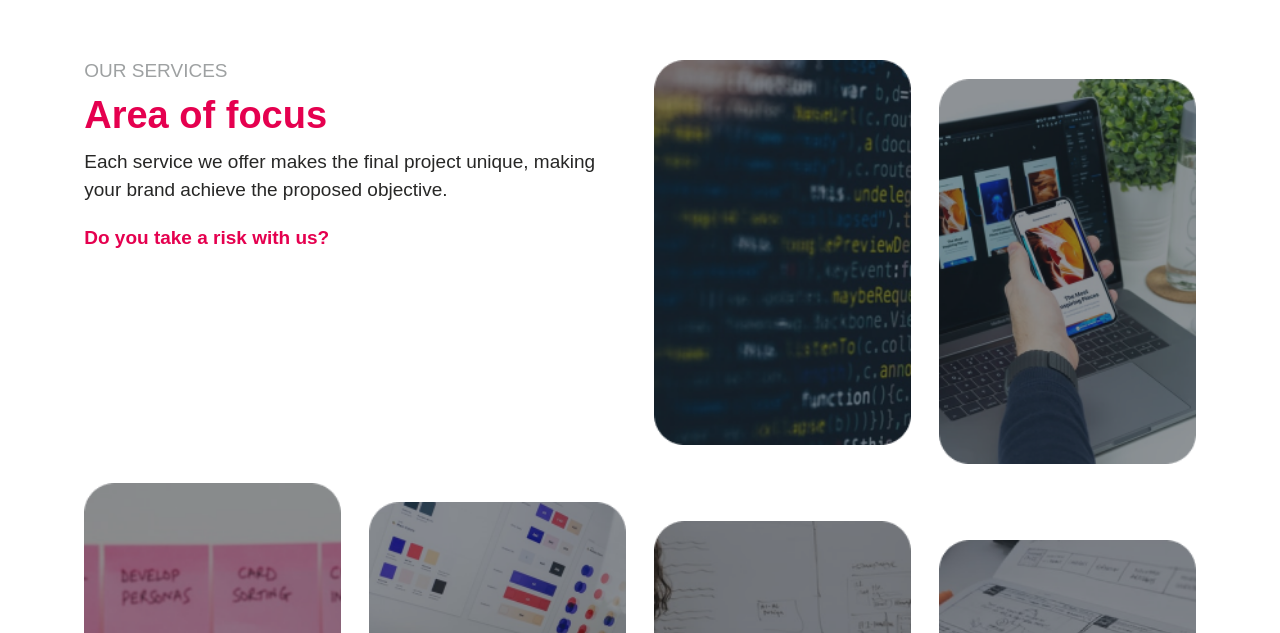
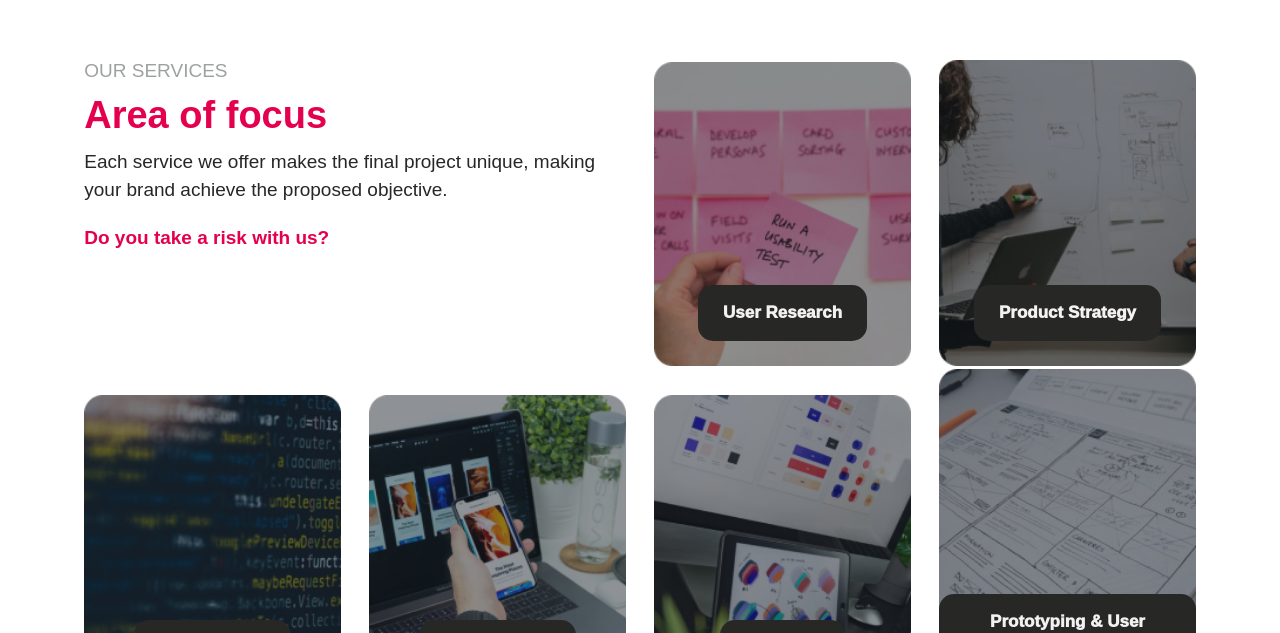
Before and after one commit to cristina-bosa/tfg, a plain HTML site: page index.html in a window 1280 px wide. Shown: the part 2167-2800 px from the top of the page. Drawn offline with nearby package versions, Linux system fonts and the light colour scheme; a web font is replaced by a local one.

Commit message:
Changes on web

```diff
--- a/assets/css/app.css
+++ b/assets/css/app.css
@@ -24,7 +24,7 @@
     display: flex;
     justify-content: center;
     align-items: center;
-    min-height: 40vh;
+    min-height: 60vh;
     background-attachment: fixed;
     background-position: center;
     background-repeat: no-repeat;
@@ -35,12 +35,13 @@
     padding-right: 50px;
 }
 
+
 .hero-parallax{
     background-image: url(../img/crescent.svg);
     display: flex;
     justify-content: center;
     align-items: center;
-    min-height: 100vh;
+    height: 80vh;
     background-attachment: fixed;
     background-position: center;
     background-repeat: no-repeat;
@@ -161,3 +162,19 @@ header{
     justify-content: center;
     align-items: center;
 }
+.mt-n1{
+    margin-top: -4.25rem !important;
+}
+.btn-black {
+    padding: 15px 25px;
+    border: unset;
+    border-radius: 15px;
+    color: var(--light);
+    z-index: 1;
+    background: var(--dark);
+    position: relative;
+    font-weight: 1000;
+    font-size: 17px;
+    transition: all 250ms;
+    overflow: hidden;
+   }
--- a/index.html
+++ b/index.html
@@ -17,70 +17,87 @@
         <h1 class="text-center text-bold">We focus on delivering a high quality user experience design</h1>
         <div class="hero-parallax blur"></div>
     </header>
-    <main class="container">
+    <div class="container">
         <section id="about-us" class="row mb-10 mt-10">
             <div class="col-lg-6">
                 <h4 class="text-color-gray text-light fs-6">ABOUT US</h4>
                 <h2 class="text-color-primary text-bold">Our history</h2>
-                <p>Our mothers once told us <span class="text-color-primary">"Choose a job you love and you will never have to work a day in your life"</span>
-                    It has become our company philosophy.<p>
-                <p>We dedicate ourselves to what motivates us, what makes us happy, what we are passionate about and we enjoy the whole process of creating the project, from its earliest stages until it goes into production.</p>
+                <p>Our mothers once told us <span class="text-color-primary">"Choose a job you love and you will never
+                        have to work a day in your life"</span>
+                    It has become our company philosophy.
+                <p>
+                <p>We dedicate ourselves to what motivates us, what makes us happy, what we are passionate about and we
+                    enjoy the whole process of creating the project, from its earliest stages until it goes into
+                    production.</p>
                 <button class="mt-5">Read more</button>
             </div>
-            <div class="col-lg-6">
+            <div class="col-lg-6 d-none d-lg-block">
                 <img src="./assets/img/img-derecha.png" class="img-fluid" alt="img-derecha">
             </div>
         </section>
 
-    </main>
+    </div>
     <section id="parallax">
-        <h2 class="text-color-white text-center text-bold text-48">Design is not just what it looks like and feels like. Design is how it works</h3>
+        <h2 class="text-color-white text-center text-bold text-48">Design is not just what it looks like and feels like.
+            Design is how it works</h3>
     </section>
     <div class="container">
         <section id="services" class="row mb-10 mt-10">
             <div class="col-lg-6">
                 <h4 class="text-color-gray text-light fs-6">OUR SERVICES</h4>
                 <h2 class="text-color-primary text-bold">Area of focus</h2>
-                <p>Each service we offer makes the final project unique, making your brand achieve the proposed objective.</p>
+                <p>Each service we offer makes the final project unique, making your brand achieve the proposed
+                    objective.</p>
                 <p><span class="text-bold text-color-primary">Do you take a risk with us?</span></p>
             </div>
-            <div class="col-lg-3">
-                <img src="./assets/img/card-services.png" class="img-fluid" alt="img-derecha">
+            <div class="col-lg-3 d-flex justify-content-end flex-column align-items-center pb-4">
+                <img src="./assets/img/user-research.png" class="img-fluid">
+                <button class="btn-black mt-n1">User Research</button>
             </div>
-            <div class="col-lg-3 mt-3">
-                <img src="./assets/img/card-services-1.png" class="img-fluid" alt="img-derecha">
+            <div class="col-lg-3 d-flex justify-content-end flex-column align-items-center pb-4" id="product-strategy">
+                <img src="./assets/img/product.png" class="img-fluid">
+                <button class="btn-black mt-n1">Product Strategy</button>
             </div>
-            <div class="col-lg-3 mt-3">
-                <img src="./assets/img/card-services-2.png" class="img-fluid" alt="img-derecha">
+            <div class="col-lg-3 mt-3 d-flex justify-content-end flex-column align-items-center pb-4" id="develpment">
+                <img src="./assets/img/develipment.png" class="img-fluid">
+                <button class="btn-black mt-n1">Development</button>
             </div>
-            <div class="col-lg-3 mt-4">
-                <img src="./assets/img/card-services-3.png" class="img-fluid" alt="img-derecha">
+            <div class="col-lg-3 d-flex justify-content-end flex-column align-items-center pb-4" id="ui-ux">
+                <img src="./assets/img/ux-ui.png" class="img-fluid">
+                <button class="btn-black mt-n1">UI/UX Design</button>
             </div>
-            <div class="col-lg-3 mt-5">
-                <img src="./assets/img/card-services-4.png" class="img-fluid" alt="img-derecha">
+            <div class="col-lg-3 d-flex justify-content-end flex-column align-items-center pb-4" id="branding">
+                <img src="./assets/img/branding.png" class="img-fluid">
+                <button class="btn-black mt-n1">Branding</button>
             </div>
-            <div class="col-lg-3 mt-6">
-                <img src="./assets/img/card-services-5.png" class="img-fluid" alt="img-derecha">
+            <div class="col-lg-3 d-flex justify-content-end flex-column align-items-center pb-4" id="prototyping">
+                <img src="./assets/img/prototyping.png" class="img-fluid">
+                <button class="btn-black mt-n1">Prototyping & User Testing</button>
             </div>
+
 
 
         </section>
         <section id="projects" class="row mb-10 mt-10 align-items-end">
             <div class="col-lg-6">
                 <div class="row">
-                    <div class="col-lg-6">
-                        <img src="./assets/img/card-services-1.png" class="img-fluid" alt="img-derecha">
+                    <div class="col-lg-6 d-flex justify-content-end flex-column align-items-center pb-4">
+                        <img src="./assets/img/inmoverse.png" class="img-fluid">
+                        <button class="btn-black mt-n1">Inmoverse</button>
                     </div>
-                    <div class="col-lg-6 mt-3">
-                        <img src="./assets/img/card-services-1.png" class="img-fluid" alt="img-derecha">
+                    <div class="col-lg-6 d-flex justify-content-end flex-column align-items-center pb-4">
+                        <img src="./assets/img/citric.png" class="img-fluid" alt="img-derecha">
+                        <button class="btn-black mt-n1">Citric</button>
                     </div>
                 </div>
-                <div class="row">
-                    <div class="col-lg-6">
-                        <img src="./assets/img/card-services-1.png" class="img-fluid" alt="img-derecha">
+                <div class="row mt-3">
+                    <div class="col-lg-6 d-flex justify-content-end flex-column align-items-center pb-4">
+                        <img src="./assets/img/memories.png" class="img-fluid" alt="img-derecha">
+                        <button class="btn-black mt-n1">Memories</button>
                     </div>
-                    <div class="col-lg-6 mt-3">
-                        <img src="./assets/img/card-services-1.png" class="img-fluid" alt="img-derecha">
+                    <div class="col-lg-6 d-flex justify-content-end flex-column align-items-center pb-4">
+                        <img src="./assets/img/volclux.png" class="img-fluid" alt="img-derecha">
+                        <button class="btn-black mt-n1">Volclux</button>
                     </div>
                 </div>
             </div>
@@ -88,7 +105,8 @@
             <div class="col-lg-6">
                 <h4 class="text-color-gray text-light fs-6">OUR PROJECTS</h4>
                 <h2 class="text-color-primary text-bold">It make us proud</h2>
-                <p>We like to develop projects with start-ups, medium-sized companies, entrepreneurs and, above all, dreamers.
+                <p>We like to develop projects with start-ups, medium-sized companies, entrepreneurs and, above all,
+                    dreamers.
                     We will make your product the envy of the rivals.</p>
                 <button>Let's talk</button>
             </div>
@@ -97,12 +115,15 @@
             <div class="col-lg-6">
                 <h4 class="text-color-gray text-light fs-6">CONTACT WITH US</h4>
                 <h2 class="text-color-primary text-bold">Do you have something on mind?</h2>
-                <p>If your goal is to bring your product to market, make it recognisable and easy to understand with a unique and unparalleled user experience.
+                <p>If your goal is to bring your product to market, make it recognisable and easy to understand with a
+                    unique and unparalleled user experience.
                 </p>
-                <p class="text-bold text-color-primary">Get in touch with us!                </p>
-                <p >We will be happy to listen to your proposal.</p>
-                <p class="text-color-primary link"><img src="./assets/img/twitter.png" class="mr-1">@crescentdesignagency</p>
-                <p class="text-color-primary link"><img src="./assets/img/icon.png" class="mr-1">@crescentdesignagency</p>
+                <p class="text-bold text-color-primary">Get in touch with us! </p>
+                <p>We will be happy to listen to your proposal.</p>
+                <p class="text-color-primary link"><img src="./assets/img/twitter.png"
+                        class="mr-1">@crescentdesignagency</p>
+                <p class="text-color-primary link"><img src="./assets/img/icon.png" class="mr-1">@crescentdesignagency
+                </p>
                 <p class="text-color-primary link"><img src="./assets/img/env.png" class="mr-1">hello@crescent.es</p>
                 <p class="text-color-primary link"><img src="./assets/img/telephone.png" class="mr-1">+34 456489056</p>
             </div>
@@ -139,8 +160,6 @@
             </div>
         </section>
     </div>
-
-
     <footer class="container p-5">
         <div class="row">
             <div class="col-lg-4 text-center">
@@ -150,23 +169,28 @@
                 <h3 class="text-white text-bold">Let's talk</h3>
                 <div class="row">
                     <div class="col-lg-6">
-                        <p class="text-color-primary link text-color-white"><img src="./assets/img/twitter-white.png" class="mr-1">@crescentdesignagency</p>
-                        <p class="text-color-primary link text-color-white"><img src="./assets/img/icon-white.png" class="mr-1">@crescentdesignagency</p>
+                        <p class="text-color-primary link text-color-white"><img src="./assets/img/twitter-white.png"
+                                class="mr-1">@crescentdesignagency</p>
+                        <p class="text-color-primary link text-color-white"><img src="./assets/img/icon-white.png"
+                                class="mr-1">@crescentdesignagency</p>
 
                     </div>
                     <div class="col-lg-6">
-                        <p class="text-color-primary link text-color-white"><img src="./assets/img/env-white.png" class="mr-1">hello@crescent.es</p>
-                        <p class="text-color-primary link text-color-white"><img src="./assets/img/telephone-white.png" class="mr-1">+34 456489056</p>
+                        <p class="text-color-primary link text-color-white"><img src="./assets/img/env-white.png"
+                                class="mr-1">hello@crescent.es</p>
+                        <p class="text-color-primary link text-color-white"><img src="./assets/img/telephone-white.png"
+                                class="mr-1">+34 456489056</p>
                     </div>
                 </div>
             </div>
         </div>
         <div class="row mt-4">
             <div class="col-lg-12 text-center">
-                <p class="text-color-white">Cookie Policy | Privacy Policy | Terms of Use | Preferences</p>
-                <p class="text-color-white">Crescent Design Agency - 2023 </p>
+                <p class="text-color-white fs-6">Cookie Policy | Privacy Policy | Terms of Use | Preferences</p>
+                <p class="text-color-white fs-6">Crescent Design Agency - 2023 </p>
             </div>
         </div>
     </footer>
 </body>
+
 </html>
```
Also changed, not shown: assets/img/branding.png (added), assets/img/card-services-1.png (deleted), assets/img/card-services-2.png (deleted), assets/img/card-services-3.png (deleted), assets/img/card-services-4.png (deleted), assets/img/card-services-5.png (deleted), assets/img/card-services.png (deleted), assets/img/citric.png (added), assets/img/develipment.png (added), assets/img/inmoverse.png (added), assets/img/memories.png (added), assets/img/product.png (added), assets/img/prototyping.png (added), assets/img/user-research.png (added), 2 more files.
